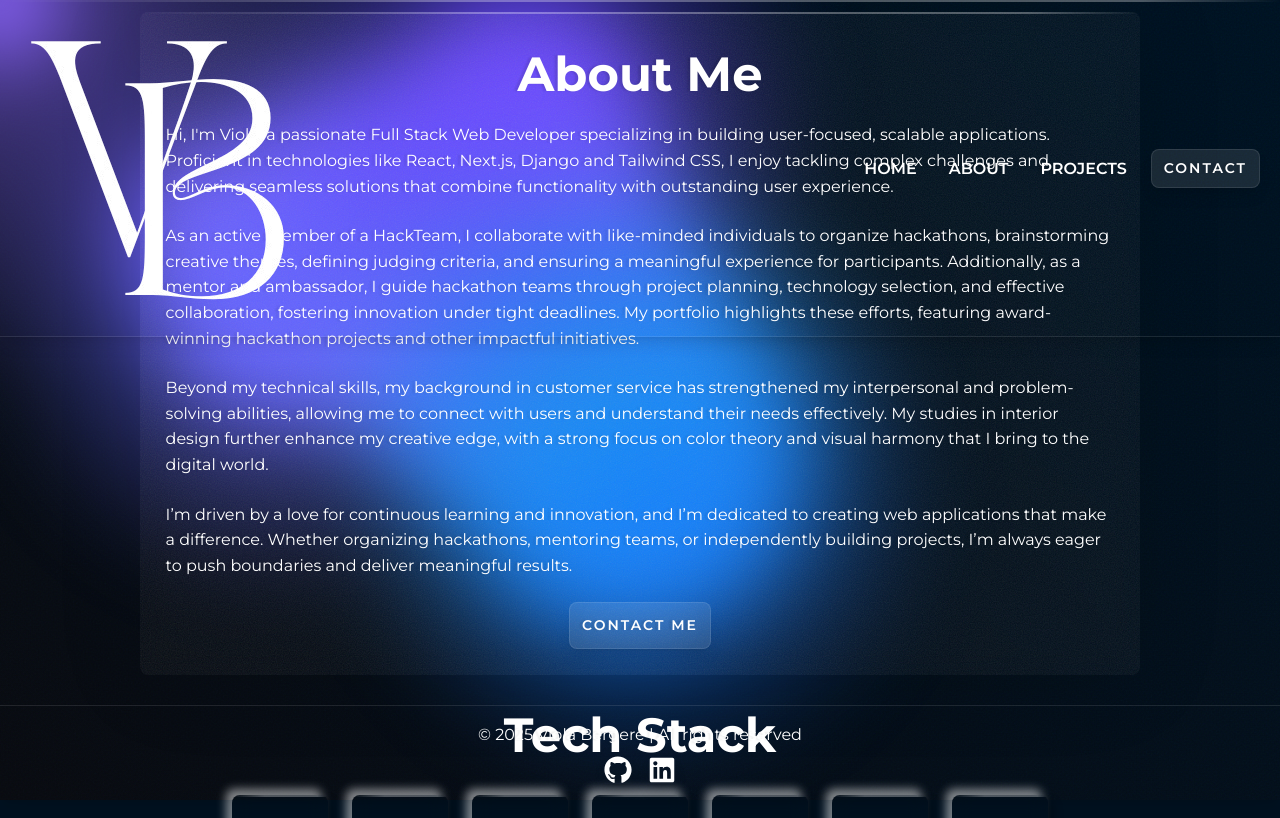
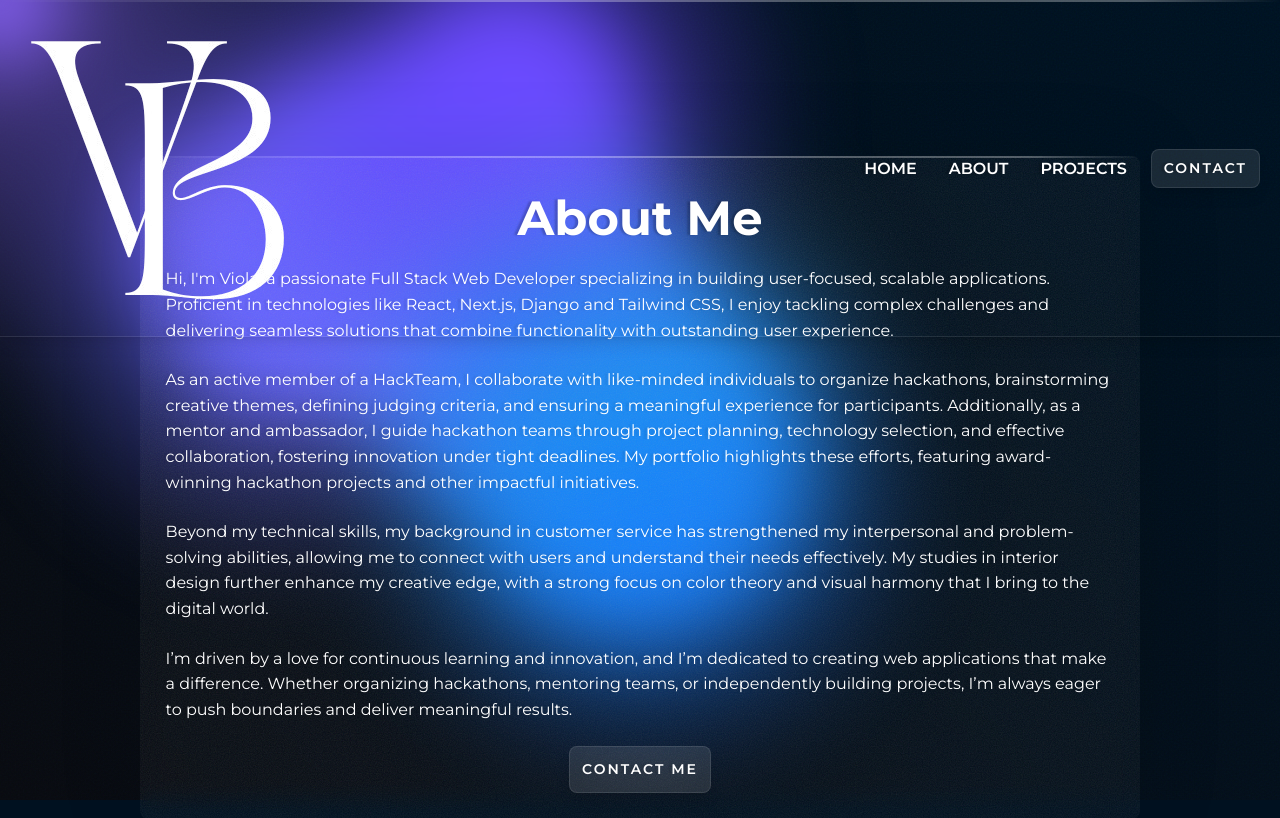
Before and after one commit to violaberg/portfolio, a Next.js app: page /about in a window 1280 px wide. Shown: the top 818 px of the page. Built offline with nearby package versions, Linux system fonts and the light colour scheme.

Commit message:
style: adjust overall project padding and margins, fix layout issue

```diff
--- a/src/app/about/page.jsx
+++ b/src/app/about/page.jsx
@@ -2,7 +2,7 @@ import TechStack from "@/components/TechStack";
 
 const page = () => {
   return (
-    <div className="container flex flex-col items-center justify-center min-h-screen">
+    <div className="flex flex-col mx-auto items-center justify-center min-h-screen mt-36">
       <div className="about-card relative">
         <svg
           viewBox="0 0 100% 100%"
--- a/src/app/globals.css
+++ b/src/app/globals.css
@@ -28,29 +28,18 @@
   border: none;
 }
 
-main {
-  place-items: center;
-}
-
-html,
-body {
-  margin: 0;
-  padding: 0;
-  height: 100%;
-  width: 100%;
-}
-
 body {
   background: var(--color-bg2);
   color: var(--white);
-  font-family: "Montserrat", sans-serif;
   overflow-x: hidden;
+  display: grid;
 }
 
 h1,
 h2,
 h3 {
   font-weight: 700;
+  text-shadow: -3px 0px 2px rgba(0, 0, 0, 0.2);
 }
 
 nav {
@@ -62,7 +51,7 @@ nav {
   width: 100%;
   z-index: 15;
   display: flex;
-  text-shadow: -3px 0px 2px rgba(0, 0, 0, 0.1);
+  text-shadow: -3px 0px 2px rgba(0, 0, 0, 0.2);
   &:before {
     content: "";
     position: absolute;
@@ -92,9 +81,8 @@ nav a {
 
 footer {
   border-top: 1px solid rgba(255, 255, 255, 0.1);
-  bottom: 0;
   display: flex;
-  position: fixed;
+  margin-top: auto;
   text-shadow: -3px 0px 2px rgba(0, 0, 0, 0.1);
   &:before {
     content: "";
@@ -164,10 +152,6 @@ footer {
 h1 {
   font-size: 3rem;
   padding-bottom: 0.8rem;
-}
-
-h2 {
-  font-size: 2rem;
 }
 
 p {
@@ -546,7 +530,7 @@ p {
 }
 
 /* Neumorphic style */
-.neumorphic-circle {
+.neumorphic-square {
   border-radius: 8%;
   box-shadow:
     6px 6px 10px rgba(0, 0, 0, 0.25),
--- a/src/app/layout.jsx
+++ b/src/app/layout.jsx
@@ -34,7 +34,7 @@ export default function RootLayout({ children }) {
         <meta name="msapplication-TileImage" content="/favicon/ms-icon-144x144.png" />
         <meta name="theme-color" content="#ffffff"></meta>
       </head>
-      <body className={montserrat.className}>
+      <body className={`${montserrat.className} h-full relative`}>
         <GradientBackground />
         <Navbar />
         <main className="p-3">{children}</main>
--- a/src/app/page.jsx
+++ b/src/app/page.jsx
@@ -5,7 +5,7 @@ import portfolioImage from "/public/images/portfolio-img.JPEG";
 
 const Home = () => {
   return (
-    <div className="container flex items-center justify-center min-h-screen">
+    <div className="container flex items-center mx-auto justify-center min-h-screen">
         {/* Card with Text and Image */}
         <div className="card flex flex-col gap-6 items-center sm:items-start">
           {/* SVG Noise */}
@@ -35,7 +35,7 @@ const Home = () => {
             <h1 className="text-center">
               Viola Bergere
             </h1>
-            <h2 className="text-center">Full Stack Developer</h2>
+            <h2 className="text-3xl text-center">Full Stack Developer</h2>
             <p className="mt-4 text-center">
               Passionate about crafting innovative, user-friendly applications.
               Explore my work and let's bring ideas to life together!
--- a/src/components/Footer.jsx
+++ b/src/components/Footer.jsx
@@ -3,7 +3,7 @@ import { FaGithub, FaLinkedin } from "react-icons/fa";
 
 const Footer = () => {
   return (
-    <footer className="noise fixed z-20 shadow-lg w-full py-4">
+    <footer className="noise z-20 shadow-lg w-full py-4">
       <div className="container mx-auto flex flex-col items-center justify-center">
         <p>© {new Date().getFullYear()} Viola Bergere | All rights reserved</p>
         <div className="flex gap-4 mt-2">
--- a/src/components/TechStack.js
+++ b/src/components/TechStack.js
@@ -20,11 +20,11 @@ const TechStack = () => {
   ];
 
   return (
-    <div className="tech-stack-container z-10 text-center">
+    <div className="tech-stack-container py-4 z-10 text-center">
       <h2 className="text-5xl my-6 py-3">Tech Stack</h2>
-      <div className="flex flex-wrap justify-center gap-6">
+      <div className="flex flex-wrap justify-center pb-4 gap-8">
         {techs.map((tech, index) => (
-          <div key={index} className="card flex flex-col items-center neumorphic-circle justify-center w-24 h-24 bg-color2 shadow-neumorphic hover:shadow-neumorphicHover transform hover:translate-y-[-4px] transition-all">
+          <div key={index} className="card flex flex-col items-center neumorphic-square justify-center w-24 h-24 bg-color2 shadow-neumorphic hover:shadow-neumorphicHover transform hover:translate-y-[-4px] transition-all">
             <Image
               src={tech.icon}
               alt={tech.name}
```
